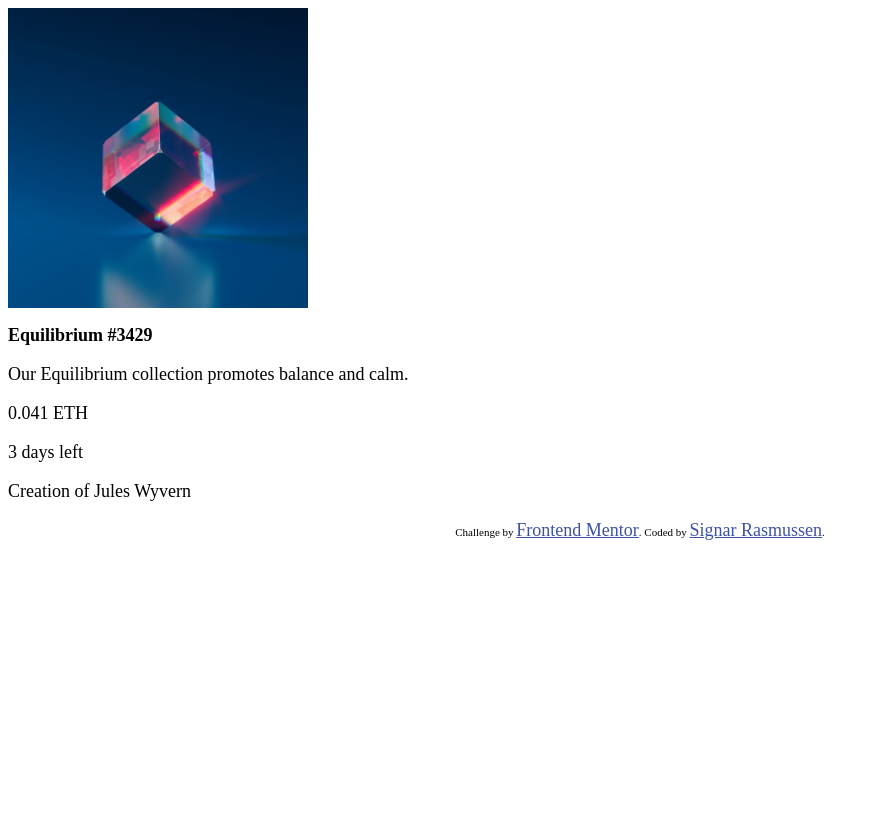
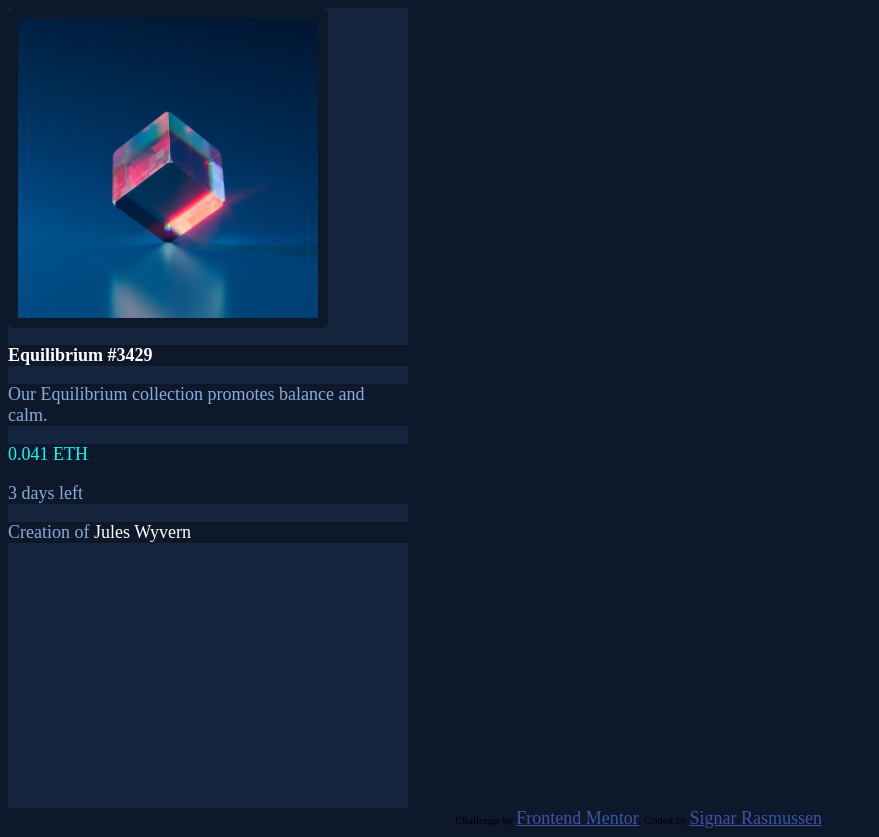
Before and after one commit to TheRealZekre/nft-preview-card, a plain HTML site: page index.html in a window 1280 px wide. Shown: the whole page, without its empty margins (0-879 px from the left). Before the commit the page ends 800 px from the top, so only its background shows below. Drawn offline with Linux system fonts and the light colour scheme.

Commit message:
css
added text colors

```diff
--- a/Styles/styles.css
+++ b/Styles/styles.css
@@ -15,14 +15,46 @@
 
 * {
     font-size: 18px;
+    background-color: var(--veryDarkBlue-mainBG);
+
+}
+
+.main {
+    width: 400px;
+    height: 800px;
+    background-color: var(--veryDarkBlue-cardBG);
 }
 
 .mainImg {
     width: 300px;
     height: 300px;
+    border-radius: 5px;
+    padding: 10px;
 }
 
+.headerH1 {
+    color: var(--white);
+}
 
+.paragraph {
+    color: var(--softBlue);
+}
+
+.currency {
+    color: var(--cyan);
+}
+
+.days {
+    color: var(--softBlue)
+}
+
+.creation {
+    color: var(--softBlue);
+}
+
+.jules {
+    color: var(--white);
+}
 
 
 
--- a/index.html
+++ b/index.html
@@ -16,10 +16,11 @@
       <p class="currency">0.041 ETH</p>
       <p class="days">3 days left</p>
     </div>
+    <section class="creation">
+      <p>Creation of <span class="jules">Jules Wyvern</span></p>
+    </section>
 </main>
-<section class="creation">
-  <p>Creation of Jules Wyvern</p>
-</section>
+
   <div class="attribution">
     Challenge by <a href="https://www.frontendmentor.io?ref=challenge" target="_blank">Frontend Mentor</a>.
     Coded by <a href="#">Signar Rasmussen</a>.
```
